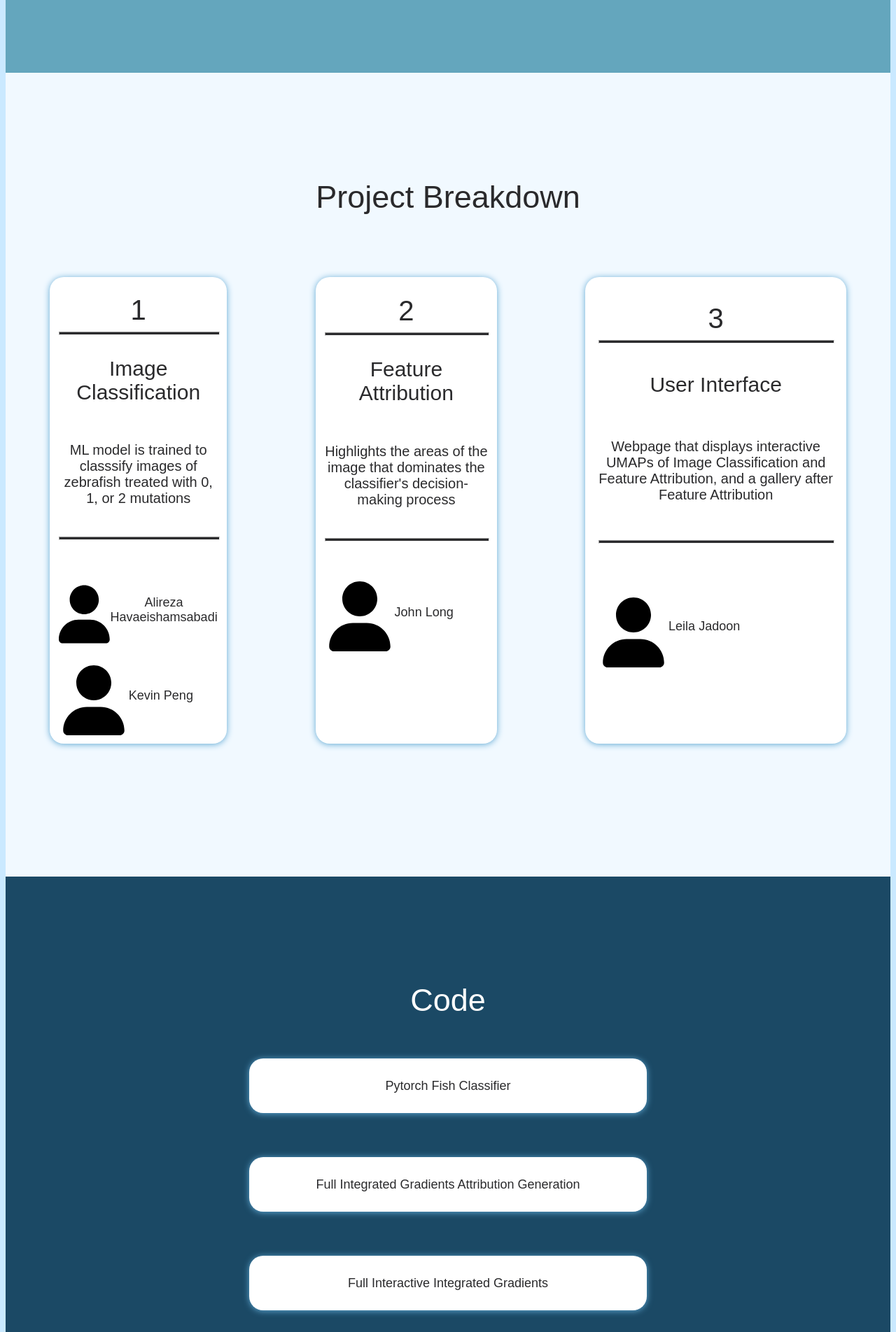
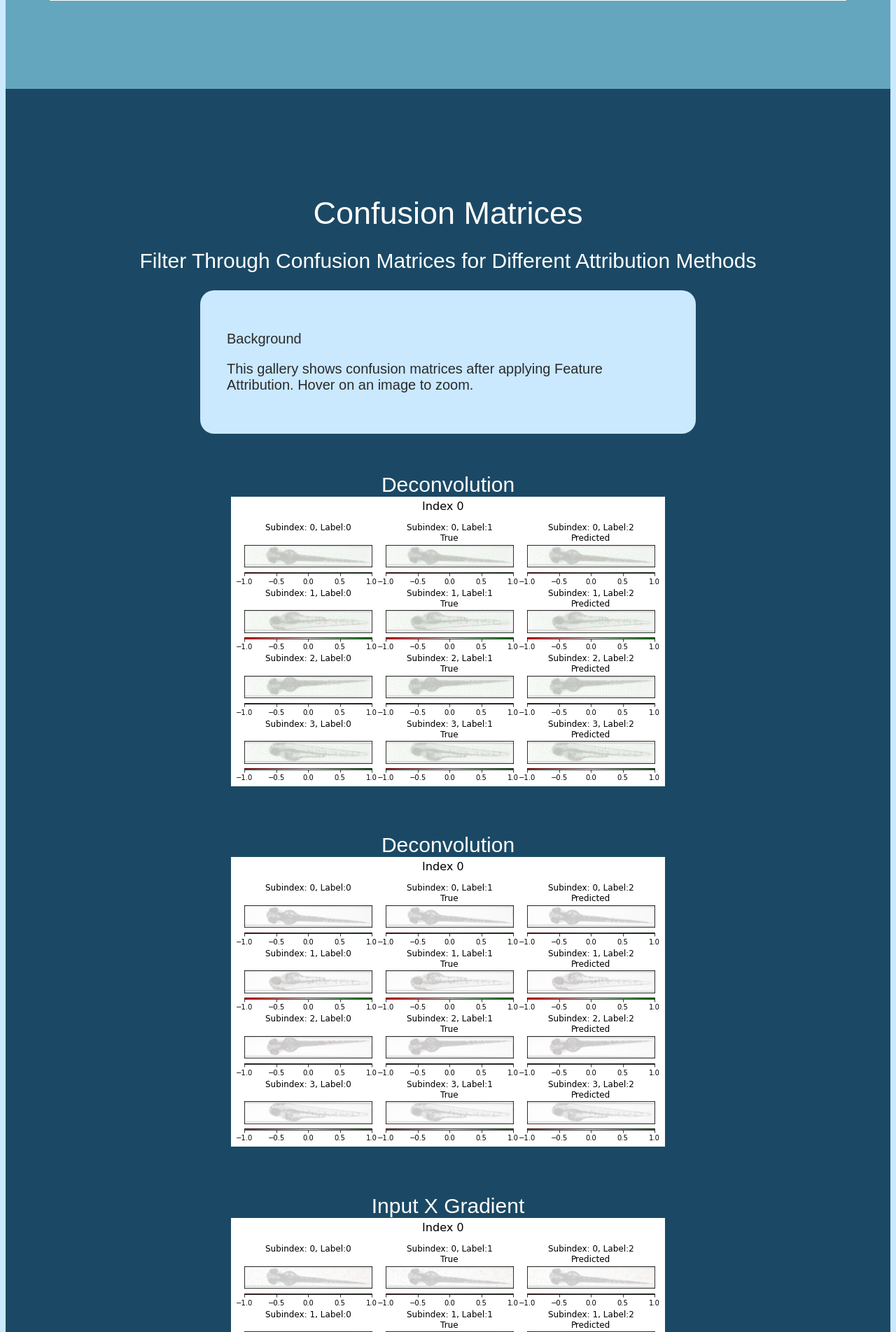
Before and after one commit to johnzl-777/MFAC, a Flask app: page / in a window 1280 px wide. Shown: the part 3067-4971 px from the top of the page at 70% size. Run offline with Flask 2, Linux system fonts and the light colour scheme; some libraries are stand-ins or nearby versions.

Commit message:
merge main with index

```diff
--- a/templates/css/index.css
+++ b/templates/css/index.css
@@ -212,7 +212,6 @@ span {
   display: flex;
   flex-flow: row wrap;
   justify-content: space-evenly;
-  /* align-items: center; */
   width: 80%;
   margin: auto;
   color: white;
--- a/templates/index.html
+++ b/templates/index.html
@@ -42,17 +42,11 @@
     <!-- Nav Bar -->
     <nav class="tab menu" id="navbar">
       <a class="tablinks menuItem" href="#classification">Classification</a>
-      <a class="tablinks menuItem" href="#featureAttribution"
-        >Feature Attribution</a
-      >
+      <a class="tablinks menuItem" href="#featureAttribution">Feature Attribution</a>
       <a class="tablinks menuItem" href="#gallery">Gallery</a>
-      <a class="tablinks menuItem" href="#project-breakdown"
-        >Project Breakdown</a
-      >
-      <a class="tablinks menuItem" href="#code">Code</a>
-      <a class="tablinks menuItem" href="https://github.com/Leila-Jadoon/MFAC"
-        >GitHub</a
-      >
+      <a class="tablinks menuItem" href="#matrices">Matrices</a>
+      <a class="tablinks menuItem" href="#project-breakdown">Project Breakdown</a>
+      <a class="tablinks menuItem" href="https://github.com/Leila-Jadoon/MFAC">GitHub</a>
     </nav>
     <button id="hamburger">
       <svg
@@ -174,12 +168,12 @@
         <div class="container-title">
           <div class="section-title">Gallery</div>
           <div class="section-subtitle">
-            Filter Through Images Based on the Number of Mutations
+            Filter Through Images Based on the Number of Mutations and Attribution Method
           </div>
           <div class="background">
             <p class="background-section">Background</p>
             <p>
-              This gallery shows the images after applying Feature Attribution.
+              This gallery shows the images after applying Feature Attribution. Hover or click on an image to zoom.
             </p>
           </div>
         </div>
@@ -948,6 +942,68 @@
         <!-- END GALLERY CONTAINER -->
       </section>
 
+      <!-- Confusion Matrices -->
+      <section class="block-matrices" id="matrices">
+        <div class="container-title">
+          <div class="section-title">Confusion Matrices</div>
+          <div class="section-subtitle">
+            Filter Through Confusion Matrices for Different Attribution Methods
+          </div>
+          <div class="background">
+            <p class="background-section">Background</p>
+            <p>
+              This gallery shows confusion matrices after applying Feature Attribution. Hover on an image to zoom.
+            </p>
+          </div>
+        </div>
+        <div class="matrix-container">
+            <!-- Deconvolution -->
+            <div class="matrix-column matrix-deconvolution">
+                <div class="content">
+                <div>Deconvolution</div>
+                    <img
+                        src="matrices-images/deconvolution/Index_0.png"
+                        alt="Confusion Matrix, Deconvolution"
+                        class="zoomA"
+                    />
+                </div>
+            </div>
+            <!-- Guided Backprop -->
+            <div class="matrix-column matrix-backprop">
+                <div class="content">
+                    <div>Deconvolution</div>
+                    <img
+                        src="matrices-images/guided-backprop/Index_0.png"
+                        alt="Confusion Matrix, Guided Backprop"
+                        class="zoomA"
+                    />
+                </div>
+            </div>
+            <!-- Input X Gradient -->
+            <div class="matrix-column matrix-input-x-gradient">
+                <div class="content">
+                    <div>Input X Gradient</div>
+                    <img
+                        src="matrices-images/input-x-gradient/Index_0.png"
+                        alt="Confusion Matrix, Input X Gradient"
+                        class="zoomA"
+                    />
+                </div>
+            </div>
+            <!-- Saliency -->
+            <div class="matrix-column matrix-saliency">
+                <div class="content">
+                    <div>Saliency</div>
+                    <img
+                        src="matrices-images/saliency/Index_0.png"
+                        alt="Confusion Matrix, Saliency"
+                        class="zoomA"
+                    />
+                </div>
+            </div>
+        </div>
+      </section>
+
       <!-- Project Breakdown -->
       <section class="block-project-breakdown" id="project-breakdown">
         <div class="container-title">
@@ -1060,42 +1116,6 @@
           </div>
         </div>
       </section>
-
-      <!-- Code -->
-      <section class="block-code" id="code">
-        <div class="container-title">
-          <div class="section-title">Code</div>
-          <div class="square-section">
-            <div class="square-item">
-              <a
-                href="https://github.com/Leila-Jadoon/MFAC/blob/main/Classifier/pytorch_fish_classifier.ipynb"
-              >
-                <div class="square-item-content">Pytorch Fish Classifier</div>
-              </a>
-            </div>
-
-            <div class="square-item">
-              <a
-                href="https://github.com/Leila-Jadoon/MFAC/blob/main/Feature-Attribution/Fish-Attribution/Full_Integrated_Gradients_Attribution_Generation.ipynb"
-              >
-                <div class="square-item-content">
-                  Full Integrated Gradients Attribution Generation
-                </div>
-              </a>
-            </div>
-
-            <div class="square-item">
-              <a
-                href="https://github.com/Leila-Jadoon/MFAC/blob/main/Feature-Attribution/Fish-Attribution/Full_Interactive_Integrated_Gradients.ipynb"
-              >
-                <div class="square-item-content">
-                  Full Interactive Integrated Gradients
-                </div>
-              </a>
-            </div>
-          </div>
-        </div>
-      </section>
     </div>
     <!-- END MAIN CONTAINER -->
     <footer>
```
Also changed, not shown: templates/main.html (+66 -108 lines).
